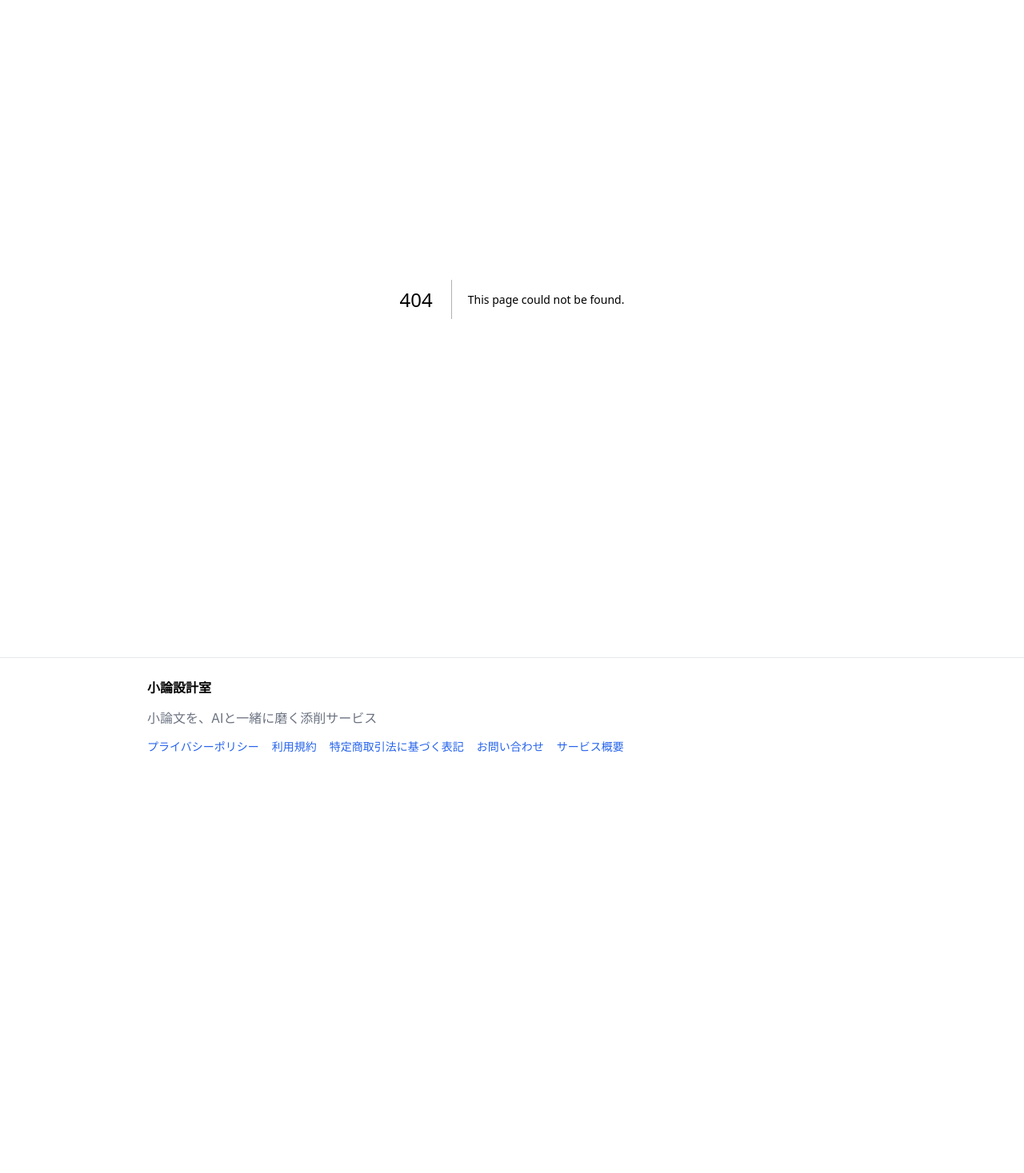
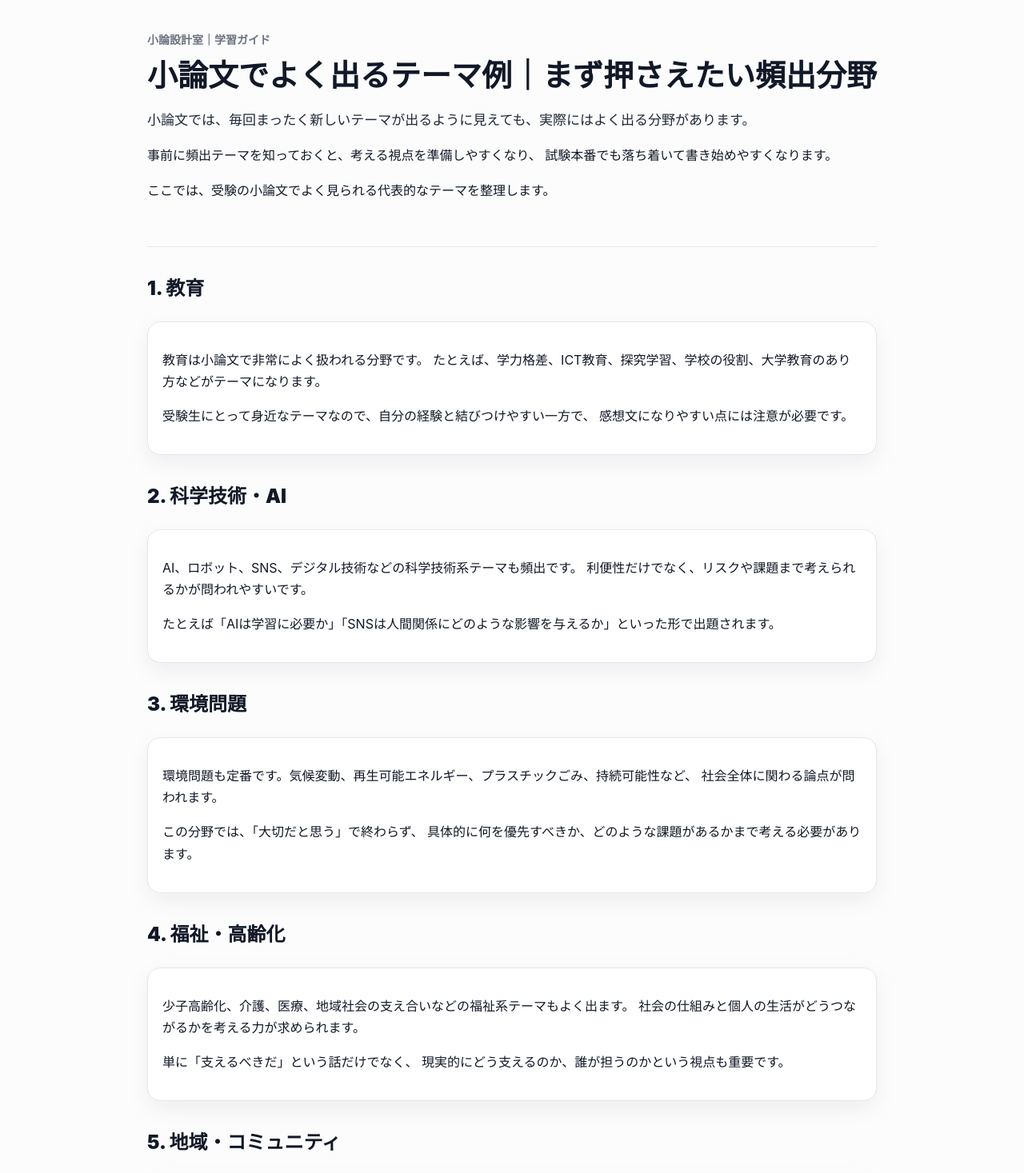
Before and after one commit to roromukuro-afk/shoron-rewarded-web, a Next.js app: page /guide/common-themes in a window 1280 px wide. Before the commit this address had no page. Shown: the part 111-1578 px from the top of the page at 80% size. Before the commit the page ends 1081 px from the top, so only its background shows below. Built offline with nearby package versions, Linux system fonts and the light colour scheme.

Commit message:
add fifth guide article

```diff
--- /dev/null
+++ b/app/guide/common-themes/page.tsx
@@ -0,0 +1,144 @@
+import Link from "next/link";
+
+export default function CommonThemesGuidePage() {
+  return (
+    <main>
+      <div className="container">
+        <section style={{ padding: "40px 0 12px" }}>
+          <div className="page-eyebrow">小論設計室｜学習ガイド</div>
+          <h1 className="page-title">
+            小論文でよく出るテーマ例｜まず押さえたい頻出分野
+          </h1>
+          <p className="page-lead">
+            小論文では、毎回まったく新しいテーマが出るように見えても、実際にはよく出る分野があります。
+          </p>
+
+          <p style={{ marginTop: 12 }}>
+            事前に頻出テーマを知っておくと、考える視点を準備しやすくなり、
+            試験本番でも落ち着いて書き始めやすくなります。
+          </p>
+
+          <p style={{ marginTop: 12 }}>
+            ここでは、受験の小論文でよく見られる代表的なテーマを整理します。
+          </p>
+        </section>
+
+        <hr className="divider" />
+
+        <section className="section">
+          <h2 style={{ fontSize: 24, fontWeight: 900 }}>1. 教育</h2>
+          <div className="card" style={{ marginTop: 16 }}>
+            <p>
+              教育は小論文で非常によく扱われる分野です。
+              たとえば、学力格差、ICT教育、探究学習、学校の役割、大学教育のあり方などがテーマになります。
+            </p>
+            <p style={{ marginTop: 12 }}>
+              受験生にとって身近なテーマなので、自分の経験と結びつけやすい一方で、
+              感想文になりやすい点には注意が必要です。
+            </p>
+          </div>
+        </section>
+
+        <section className="section">
+          <h2 style={{ fontSize: 24, fontWeight: 900 }}>2. 科学技術・AI</h2>
+          <div className="card" style={{ marginTop: 16 }}>
+            <p>
+              AI、ロボット、SNS、デジタル技術などの科学技術系テーマも頻出です。
+              利便性だけでなく、リスクや課題まで考えられるかが問われやすいです。
+            </p>
+            <p style={{ marginTop: 12 }}>
+              たとえば「AIは学習に必要か」「SNSは人間関係にどのような影響を与えるか」といった形で出題されます。
+            </p>
+          </div>
+        </section>
+
+        <section className="section">
+          <h2 style={{ fontSize: 24, fontWeight: 900 }}>3. 環境問題</h2>
+          <div className="card" style={{ marginTop: 16 }}>
+            <p>
+              環境問題も定番です。気候変動、再生可能エネルギー、プラスチックごみ、持続可能性など、
+              社会全体に関わる論点が問われます。
+            </p>
+            <p style={{ marginTop: 12 }}>
+              この分野では、「大切だと思う」で終わらず、
+              具体的に何を優先すべきか、どのような課題があるかまで考える必要があります。
+            </p>
+          </div>
+        </section>
+
+        <section className="section">
+          <h2 style={{ fontSize: 24, fontWeight: 900 }}>4. 福祉・高齢化</h2>
+          <div className="card" style={{ marginTop: 16 }}>
+            <p>
+              少子高齢化、介護、医療、地域社会の支え合いなどの福祉系テーマもよく出ます。
+              社会の仕組みと個人の生活がどうつながるかを考える力が求められます。
+            </p>
+            <p style={{ marginTop: 12 }}>
+              単に「支えるべきだ」という話だけでなく、
+              現実的にどう支えるのか、誰が担うのかという視点も重要です。
+            </p>
+          </div>
+        </section>
+
+        <section className="section">
+          <h2 style={{ fontSize: 24, fontWeight: 900 }}>5. 地域・コミュニティ</h2>
+          <div className="card" style={{ marginTop: 16 }}>
+            <p>
+              地方創生、過疎化、地域活性化、まちづくりといったテーマも扱われます。
+              特に社会科学系や地域政策系の学部では出題されやすいです。
+            </p>
+            <p style={{ marginTop: 12 }}>
+              この分野では、「地域をよくするべきだ」という一般論だけでなく、
+              何が課題で、どのような工夫があり得るかを具体的に示すことが大切です。
+            </p>
+          </div>
+        </section>
+
+        <section className="section">
+          <h2 style={{ fontSize: 24, fontWeight: 900 }}>6. 多様性・共生</h2>
+          <div className="card" style={{ marginTop: 16 }}>
+            <p>
+              多文化共生、ジェンダー、障害理解、外国人受け入れなど、
+              多様性に関わるテーマも近年目立ちます。
+            </p>
+            <p style={{ marginTop: 12 }}>
+              この分野では、表面的な「みんな仲良く」ではなく、
+              意見の違いや制度上の課題まで視野に入れて考えることが求められます。
+            </p>
+          </div>
+        </section>
+
+        <hr className="divider" />
+
+        <section className="section">
+          <h2 style={{ fontSize: 24, fontWeight: 900 }}>テーマを知ることは準備になる</h2>
+          <div className="card" style={{ marginTop: 16 }}>
+            <p>
+              小論文では、テーマを丸暗記する必要はありません。
+              ただし、どんな分野がよく出るのかを知っておくと、
+              自分なりの視点や考え方を準備しやすくなります。
+            </p>
+            <p style={{ marginTop: 12 }}>
+              普段からニュースや学校で学ぶ内容を、
+              「これは小論文でどう問われるだろう」と考える習慣を持つと、本番でも対応しやすくなります。
+            </p>
+          </div>
+        </section>
+
+        <hr className="divider" />
+
+        <div className="button-row">
+          <Link href="/" className="button-secondary">
+            トップへ戻る
+          </Link>
+          <Link href="/guide" className="button-secondary">
+            学習ガイド一覧へ
+          </Link>
+          <Link href="/submit" className="button-primary">
+            小論文を投稿する
+          </Link>
+        </div>
+      </div>
+    </main>
+  );
+}
```
